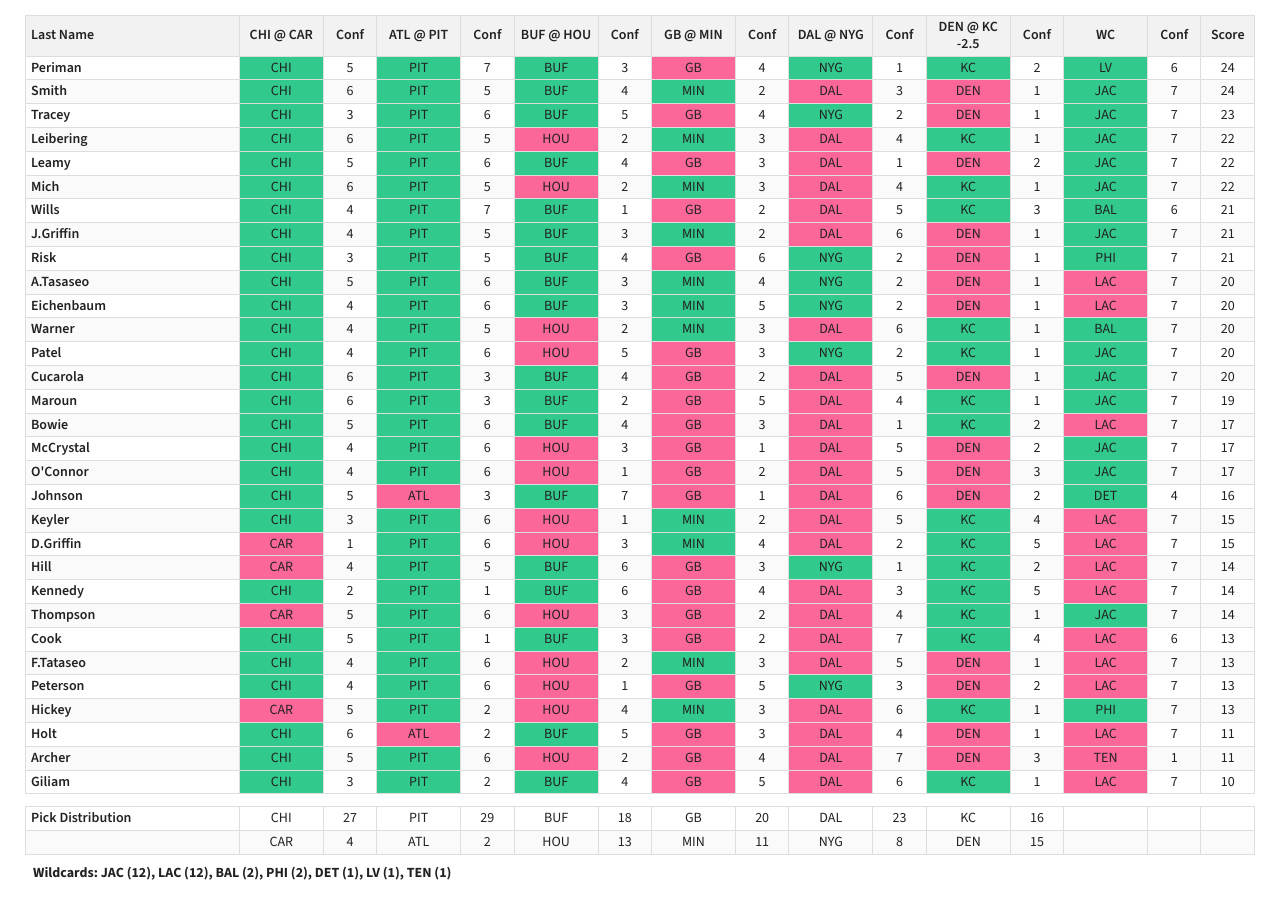
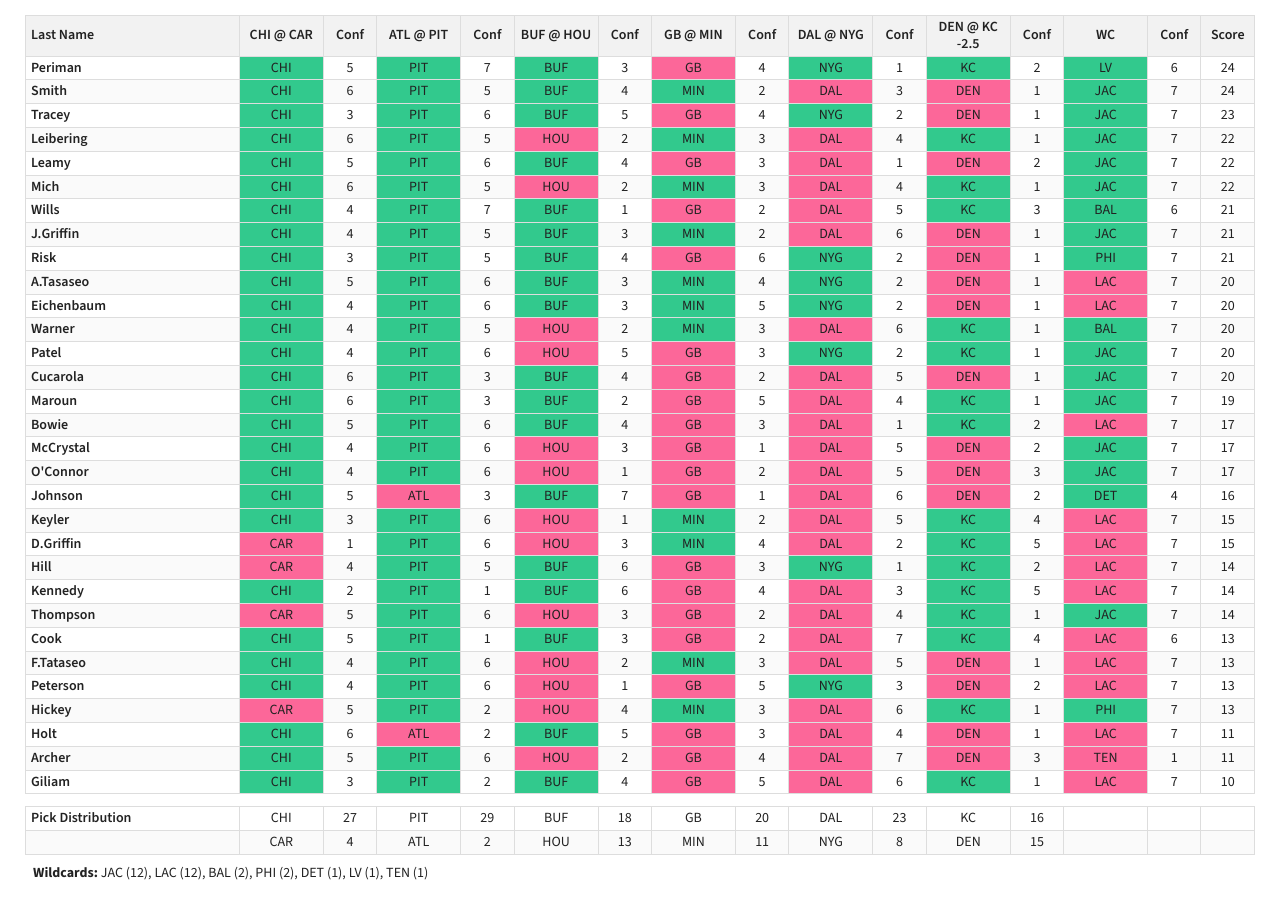
Before and after one commit to ryanmccrystal/nfl-pick-em, a plain HTML site: page index.html in a window 1280 px wide. Shown: the part 57-976 px from the top of the page. Drawn offline with nearby package versions, Linux system fonts and the light colour scheme.

Commit message:
Update index.html

```diff
--- a/index.html
+++ b/index.html
@@ -107,7 +107,6 @@
 
   .wildcards {
     font-size: 14px;
-    font-weight: 700;
     margin-top: 8px;
     margin-bottom: 18px;
     margin-left: 8px;
@@ -299,7 +298,7 @@ async function loadData() {
     // Display Wildcards from cell W5
     const wildcards = rows[3]?.[22] || "";
 
-    html += `<p class="wildcards">Wildcards: ${escapeHTML(wildcards)}</p>`;
+    html += `<p class="wildcards"><strong>Wildcards:</strong> ${escapeHTML(wildcards)}</p>`;
 
 
     container.innerHTML = html;
```
